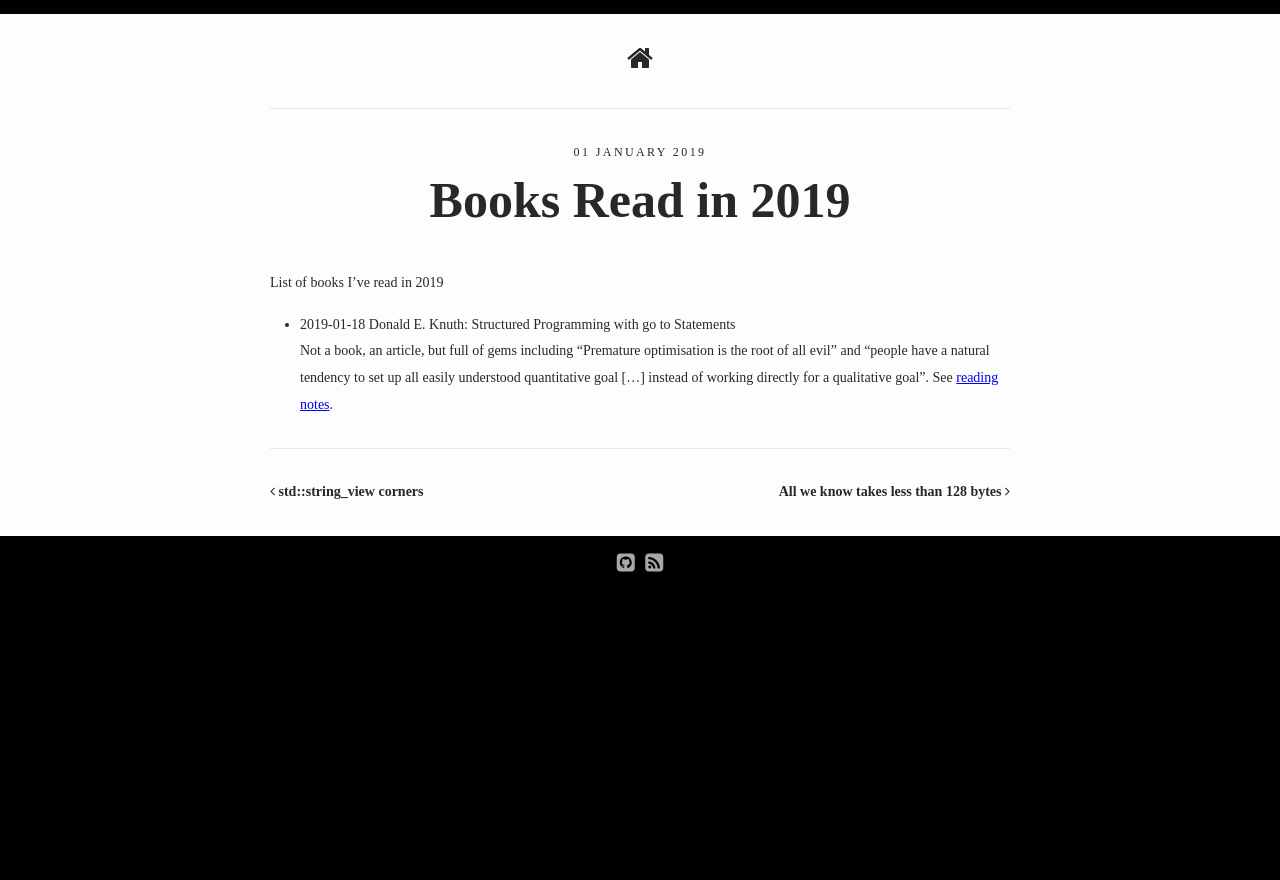
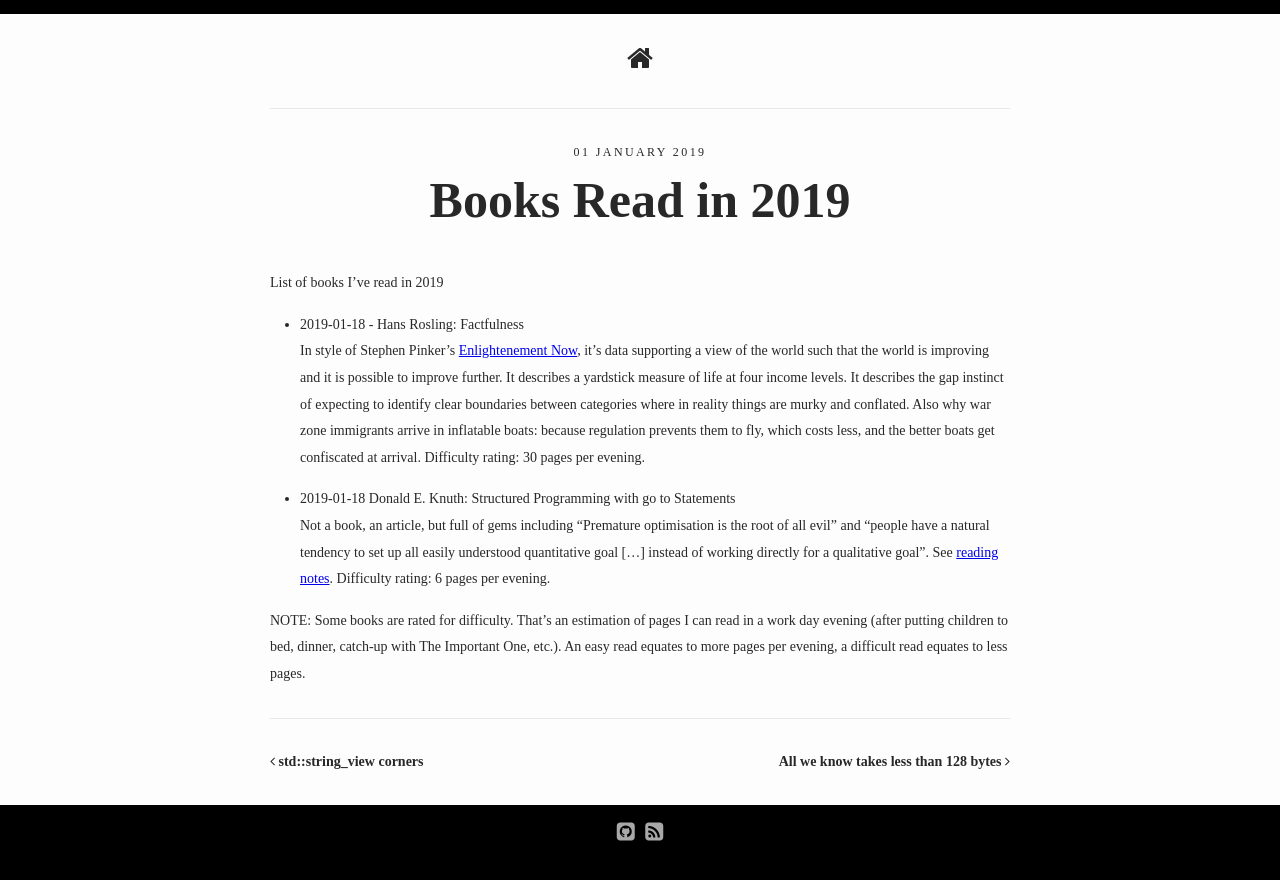
Before and after one commit to bajamircea/bajamircea.github.io, a Jekyll site: the page built from _posts/2019-01-01-read.markdown, in a window 1280 px wide. Shown: the top 880 px of the page. Built offline with Jekyll 4.4.1, drawn with Linux system fonts in a browser that asks for light colours; nearby versions of some CDN libraries.

Commit message:
Factfulness

```diff
--- a/_posts/2019-01-01-read.markdown
+++ b/_posts/2019-01-01-read.markdown
@@ -7,10 +7,28 @@ categories: read book
 List of books I've read in 2019
 
 
+- 2019-01-18 - Hans Rosling: Factfulness
+: In style of Stephen Pinker's [Enlightenement
+Now][s-pinker-enlightenment-now], it's data supporting a view of the world such
+that the world is improving and it is possible to improve further. It describes
+a yardstick measure of life at four income levels. It describes the gap
+instinct of expecting to identify clear boundaries between categories where in
+reality things are murky and conflated. Also why war zone immigrants arrive in
+inflatable boats: because regulation prevents them to fly, which costs less,
+and the better boats get confiscated at arrival. Difficulty rating: 30 pages
+per evening.
+
 - 2019-01-18 Donald E. Knuth: Structured Programming with go to Statements
 : Not a book, an article, but full of gems including "Premature optimisation is
 the root of all evil" and "people have a natural tendency to set up all easily
 understood quantitative goal [...] instead of working directly for a
-qualitative goal". See [reading notes][premature-optimisation].
+qualitative goal". See [reading notes][premature-optimisation]. Difficulty
+rating: 6 pages per evening.
+
+NOTE: Some books are rated for difficulty. That's an estimation of pages I can
+read in a work day evening (after putting children to bed, dinner, catch-up
+with The Important One, etc.). An easy read equates to more pages per evening,
+a difficult read equates to less pages.
 
 [premature-optimisation]: {% post_url 2019-01-18-premature-optimisation %}
+[s-pinker-enlightenment-now]: {% post_url 2018-05-03-enlightenment-now-s-pinker %}
```
